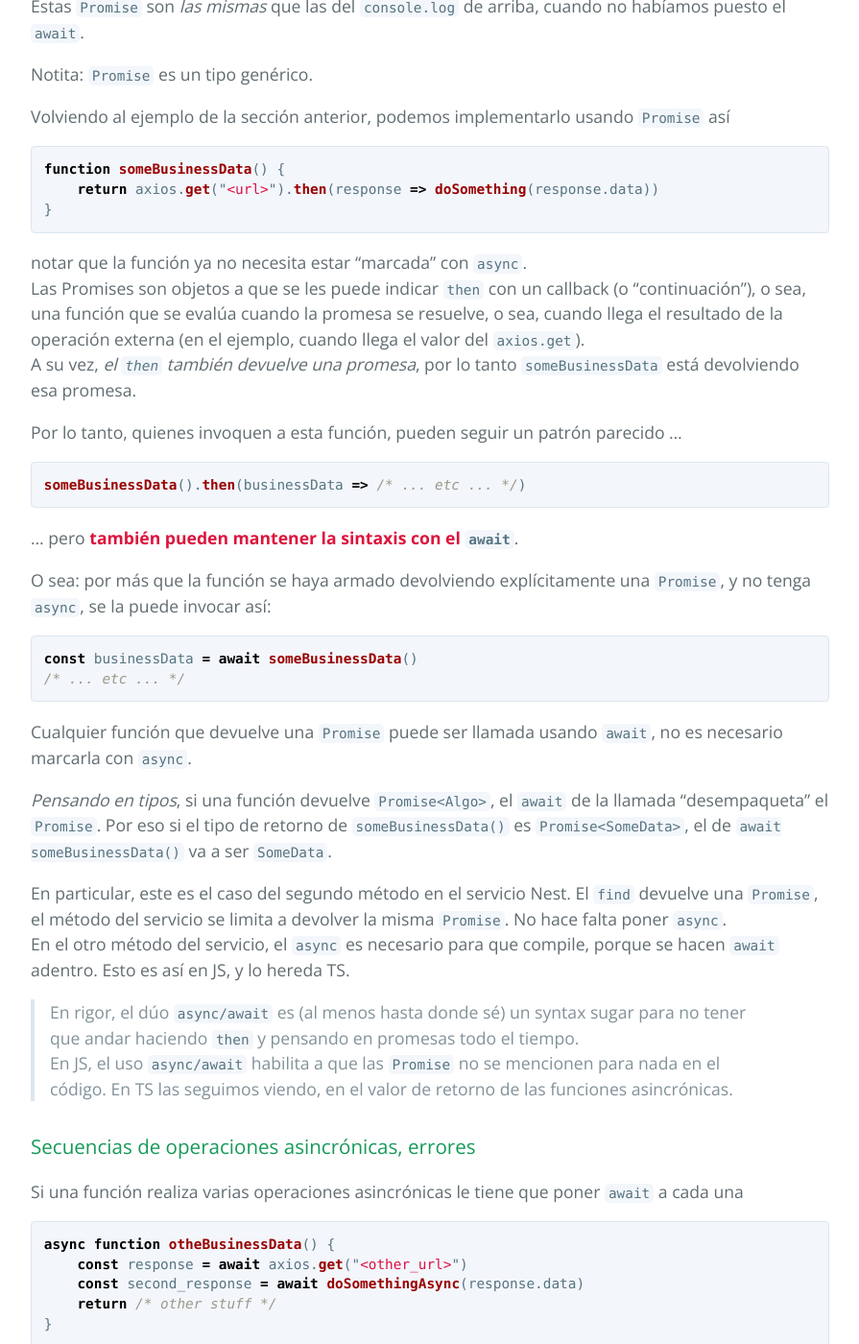
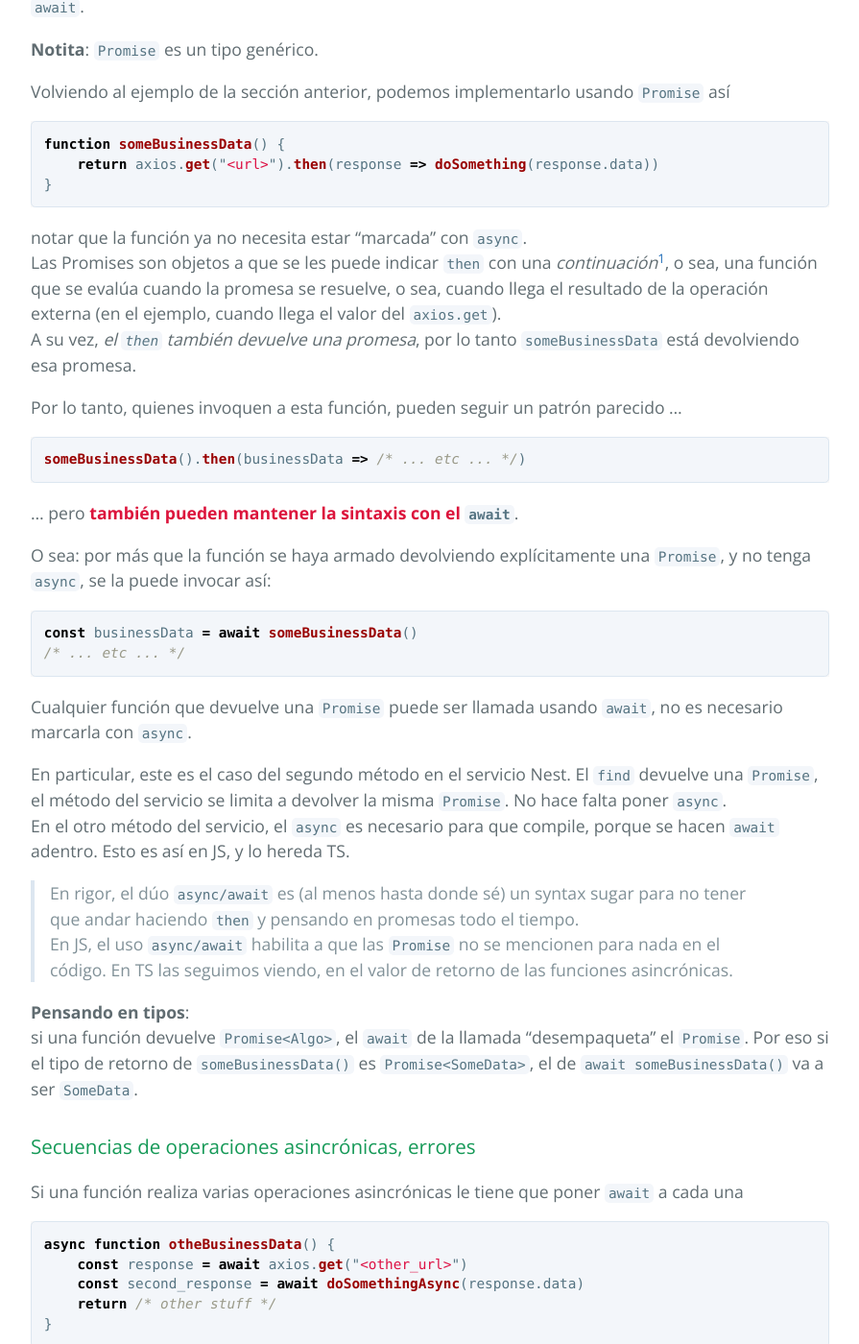
Before and after one commit to clombardi/bdsol-capacitacion-desarrollo, a Jekyll site: the page built from async/promises-async-await.md, in a window 1280 px wide and 1400 px high, scrolled down 2708 px. Shown: the whole window at 96% size, without its empty margins (192-1087 px from the left). Built offline with Jekyll 4.4.1, drawn with Linux system fonts in a browser that asks for light colours; our own code applies the rules of GitHub Pages for plain Markdown files; some of the changed text lies outside the part shown.

Commit message:
async - async-await and promises - pruebo footnote

````diff
--- a/async/promises-async-await.md
+++ b/async/promises-async-await.md
@@ -92,7 +93,7 @@ function someBusinessData() {
 }
 ```
 notar que la función ya no necesita estar "marcada" con `async`.
-Las Promises son objetos a que se les puede indicar `then` con un callback (o "continuación"), o sea, una función que se evalúa cuando la promesa se resuelve, o sea, cuando llega el resultado de la operación externa (en el ejemplo, cuando llega el valor del `axios.get`).
+Las Promises son objetos a que se les puede indicar `then` con una _continuación_[^1], o sea, una función que se evalúa cuando la promesa se resuelve, o sea, cuando llega el resultado de la operación externa (en el ejemplo, cuando llega el valor del `axios.get`).
 A su vez, _el `then` también devuelve una promesa_, por lo tanto `someBusinessData`  está devolviendo esa promesa.
 
 
@@ -111,13 +112,15 @@ const businessData = await someBusinessData()
 
 Cualquier función que devuelve una `Promise` puede ser llamada usando `await`, no es necesario marcarla con `async`.
 
-_Pensando en tipos_, si una función devuelve `Promise<Algo>`, el `await` de la llamada "desempaqueta" el `Promise`. Por eso si el tipo de retorno de `someBusinessData()` es `Promise<SomeData>`, el de `await someBusinessData()` va a ser `SomeData`.
-
 En particular, este es el caso del segundo método en el servicio Nest. El `find` devuelve una `Promise`, el método del servicio se limita a devolver la misma `Promise`. No hace falta poner `async`.
 En el otro método del servicio, el `async` es necesario para que compile, porque se hacen `await` adentro. Esto es así en JS, y lo hereda TS.
 
 > En rigor, el dúo `async/await` es (al menos hasta donde sé) un syntax sugar para no tener que andar haciendo `then` y pensando en promesas todo el tiempo.
 En JS, el uso `async/await` habilita a que las `Promise` no se mencionen para nada en el código. En TS las seguimos viendo, en el valor de retorno de las funciones asincrónicas.
+
+**Pensando en tipos**:
+si una función devuelve `Promise<Algo>`, el `await` de la llamada "desempaqueta" el `Promise`. Por eso si el tipo de retorno de `someBusinessData()` es `Promise<SomeData>`, el de `await someBusinessData()` va a ser `SomeData`.
+
 
 ### Secuencias de operaciones asincrónicas, errores
 Si una función realiza varias operaciones asincrónicas le tiene que poner `await` a cada una
@@ -170,3 +173,5 @@ Creo que igual es útil entender el concepto de promesa, hasta donde vimos por d
 1. saber que si tengo una función legacy que devuelve una `Promise` explícitamente, aunque no esté definida como `async` la puedo usar con `await`.
 
 Hay otro escenario, en el que nos va a ser útil usar `Promise` en forma explícita. Keep in touch.
+
+[^1]: ¿por qué "continuación" y no "callback"?
````
Also changed, not shown: other parts of async/promises-async-await.md (+2 -1 lines).
